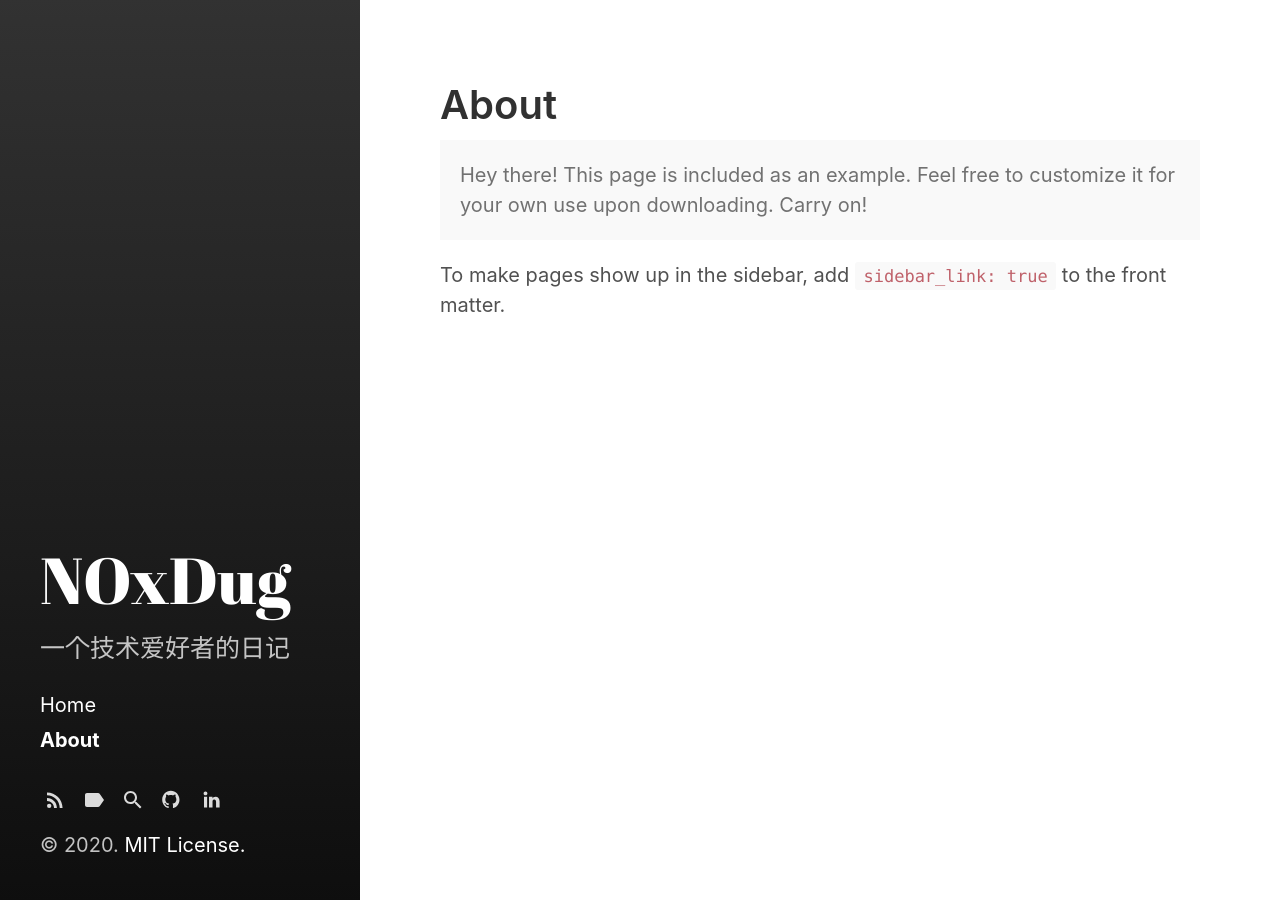
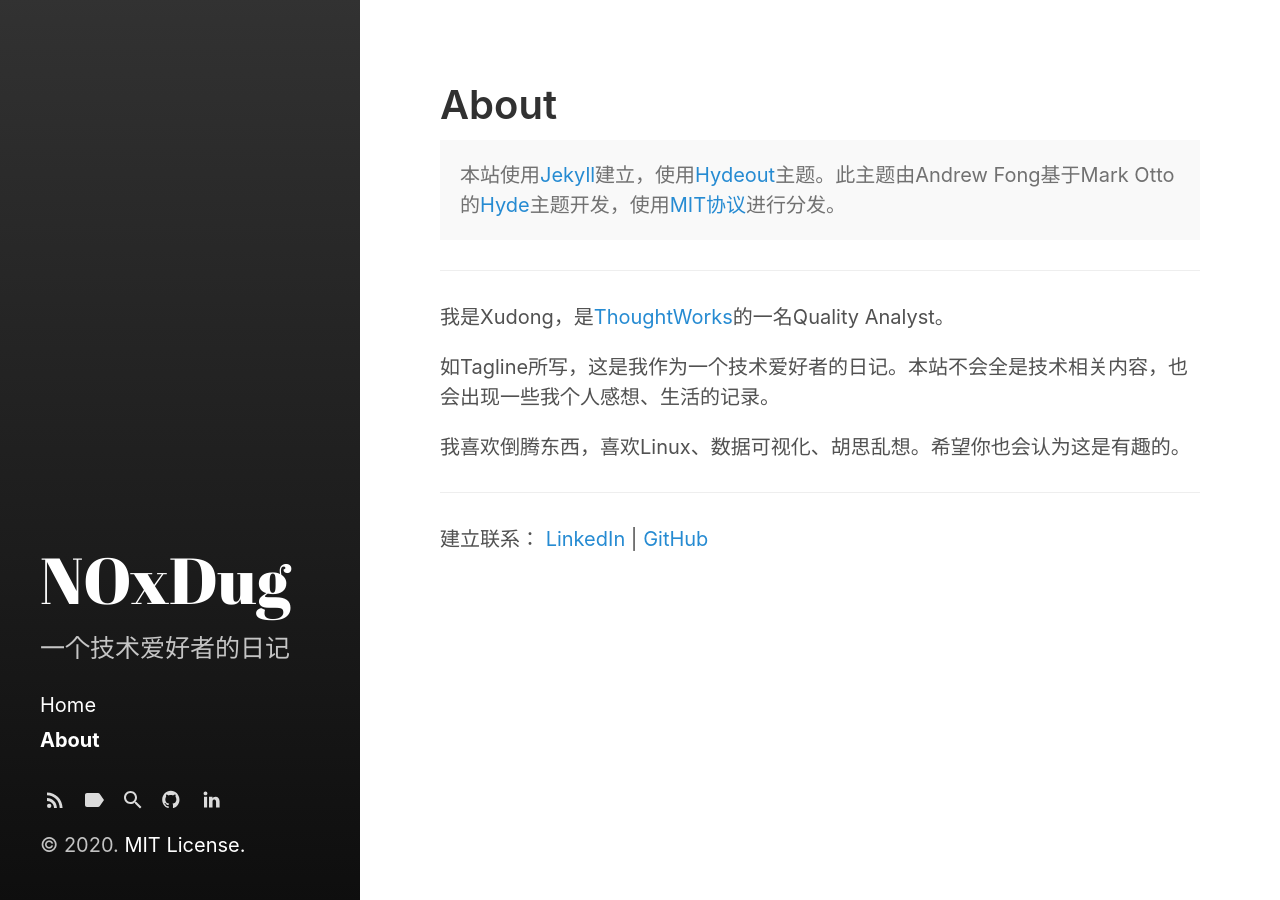
Before and after one commit to xudong-yang/xudong-yang.github.io, a Jekyll site: the page built from about.md, in a window 1280 px wide. Built offline with Jekyll 4.4.1, drawn with Linux system fonts in a browser that asks for light colours.

Commit message:
Change content of about page

```diff
--- a/about.md
+++ b/about.md
@@ -3,11 +3,25 @@
 title: About
 sidebar_link: true
 ---
-
 <p class="message">
-  Hey there! This page is included as an example. Feel free to customize it
-  for your own use upon downloading. Carry on!
+  本站使用<a href="https://jekyllrb.com/" aria-label="Jekyll">Jekyll</a>建立，使用<a href="https://github.com/fongandrew/hydeout" aria-label="Hydeout">Hydeout</a>主题。此主题由Andrew Fong基于Mark Otto的<a href="https://github.com/poole/hyde" aria-label="Hyde">Hyde</a>主题开发，使用<a href="{{'/LICENSE.md' | relative_url }}" aria-label="MIT协议">MIT协议</a>进行分发。
 </p>
 
-To make pages show up in the sidebar, add `sidebar_link: true` to the front
-matter.
+---
+
+我是Xudong，是[ThoughtWorks][1]的一名Quality Analyst。
+
+如Tagline所写，这是我作为一个技术爱好者的日记。本站不会全是技术相关内容，也会出现一些我个人感想、生活的记录。
+
+我喜欢倒腾东西，喜欢Linux、数据可视化、胡思乱想。希望你也会认为这是有趣的。
+
+---
+
+建立联系：
+[LinkedIn][2]
+|
+[GitHub][3]
+
+[1]: https://www.thoughtworks.com/cn
+[2]: https://www.linkedin.com/in/xudongyang/
+[3]: https://github.com/xudong-yang
```
